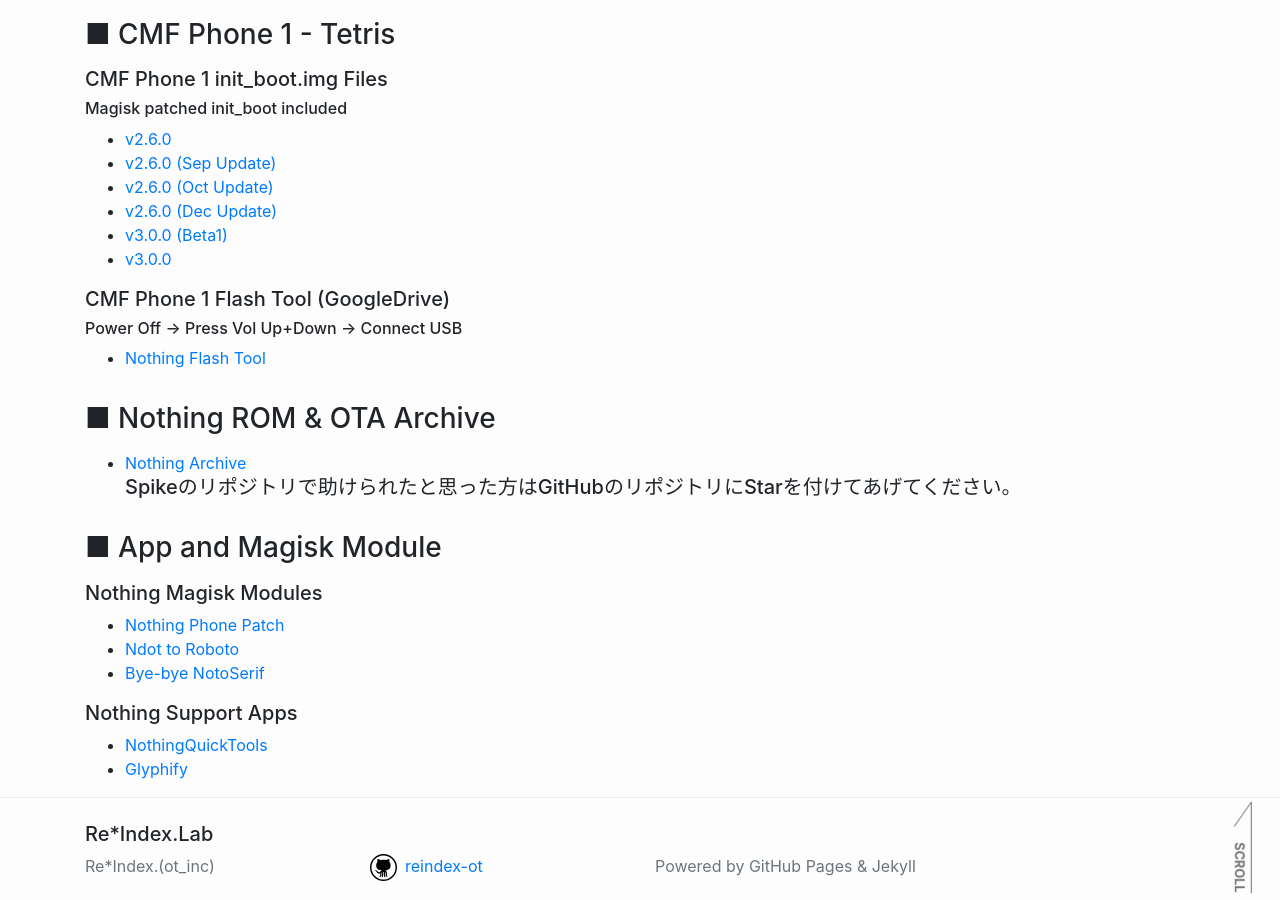
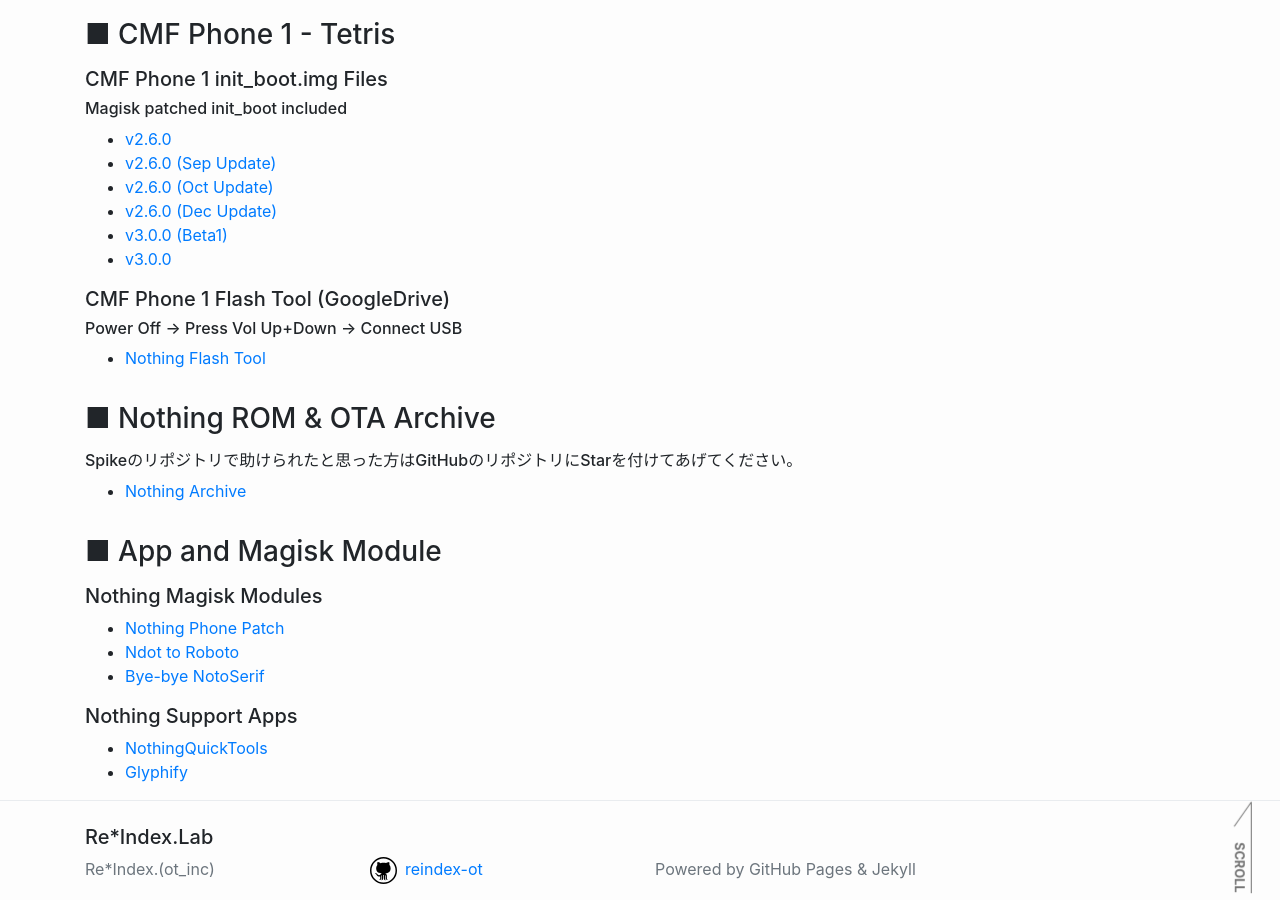
Before and after one commit to reindex-ot/reindex-ot.github.io, a Jekyll site: the page built from nothing.md, in a window 1280 px wide and 900 px high, scrolled down 4456 px. Built offline with Jekyll 4.4.1, drawn with Linux system fonts in a browser that asks for light colours.

```diff
--- a/nothing.md
+++ b/nothing.md
@@ -171,8 +171,8 @@ If you don't do that, you'll get bricked. Okay?
 - [Nothing Flash Tool](https://drive.google.com/uc?export=download&id=1TQ_-ESPmfqM--3h-Dy9OKHDRVaI7buB5)
 
 ### ■ Nothing ROM & OTA Archive
+###### Spikeのリポジトリで助けられたと思った方はGitHubのリポジトリにStarを付けてあげてください。
 - [Nothing Archive](https://github.com/spike0en/nothing_archive/blob/main/README_ja-JP.md)
-##### Spikeのリポジトリで助けられたと思った方はGitHubのリポジトリにStarを付けてあげてください。
 
 ### ■ App and Magisk Module
 ##### Nothing Magisk Modules
```
